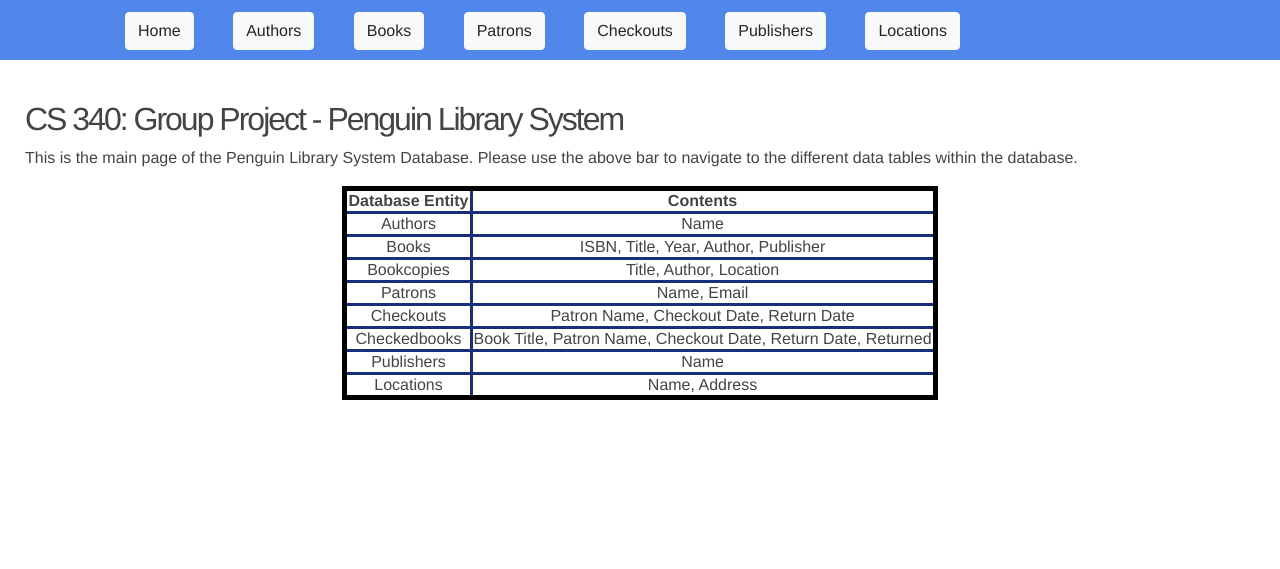
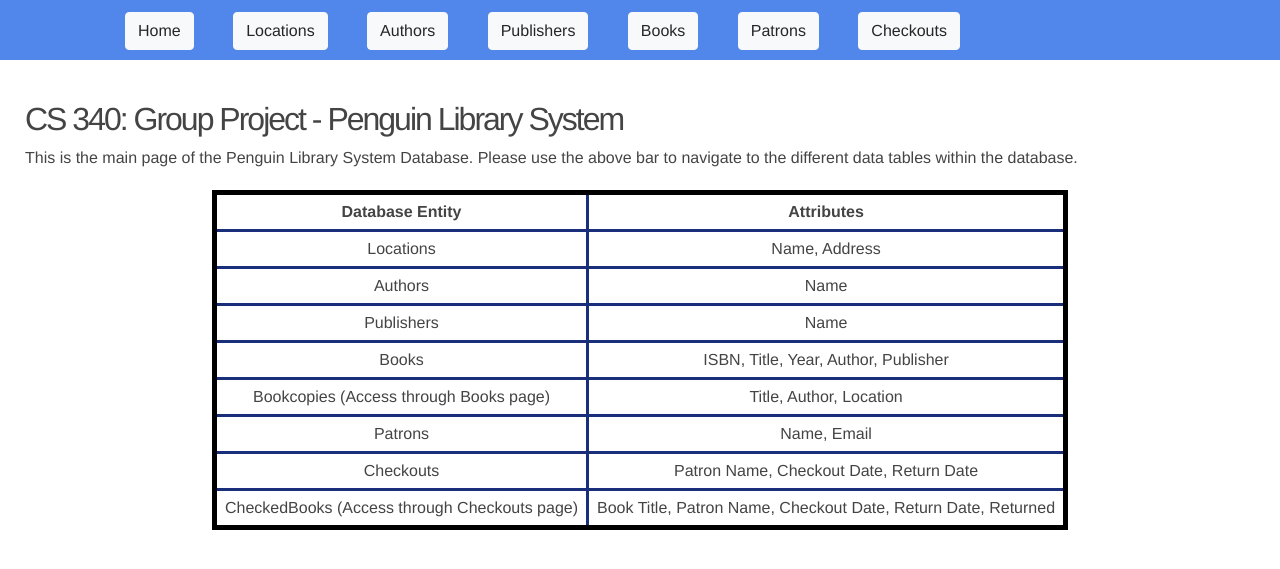
Before and after one commit to angularOcean/Library_System_Database, a Flask app: page / in a window 1280 px wide. Shown: the top 569 px of the page. Run offline with Flask 2, Linux system fonts and the light colour scheme; some libraries are stand-ins or nearby versions.

```diff
--- a/forms.py
+++ b/forms.py
@@ -4,7 +4,7 @@
 # Source URL: https://wtforms.readthedocs.io/en/3.0.x/fields/#the-field-base-class
 
 
-# --Citation for 13-digit ISBN Regex:
+# Citation for 13-digit ISBN Regex:
 # Date: 05/20/2022
 # Copied From: O'Reilly Regular Expressions Cookbook
 # Source URL: https://www.oreilly.com/library/view/regular-expressions-cookbook/9781449327453/ch04s13.html -->
@@ -23,6 +23,8 @@
 from flask_wtf import FlaskForm
 from wtforms import StringField, SelectField, SubmitField, BooleanField
 from wtforms.validators import InputRequired, Regexp
+
+
 class AuthorsFilter(FlaskForm):
     author_dropdown = SelectField(
         "Filter by Author", coerce=int, validators=[InputRequired()]
--- a/static/css/app.css
+++ b/static/css/app.css
@@ -1,7 +1,6 @@
 /*
 #
 ------- Citations ---------
-
 # Citation for table_template:
 # Date: 05/03/2022
 # Based on:
@@ -60,13 +59,19 @@ body {
     display: flex;
   }
 
-  #insert {
-    width: 500px;
+  .insert {
     margin: 2 auto;
+    width: 550px;
+    padding: 20px 25px;
     background-color: #f2f2f3;
     border: 5px solid black;
     align-items: left;
   }
+
+  #insert_checkedbooks_div {
+    width: 880px;
+  }
+
 
   p {
     margin-left: 25px;
@@ -140,8 +145,12 @@ select {
 }
 
 #homepage_table {
-  margin-left: auto;
-  margin-right: auto;
+  margin: 20px auto;
+  padding: 5px;
+}
+
+#homepage_table tr, th, td {
+  padding: 8px;
 }
 
 #view_bookcopies_button {
@@ -168,5 +177,5 @@ select {
 
 
 input, select {
-  margin: 5px;
+  margin: 6px;
 }
--- a/templates/home_template.j2
+++ b/templates/home_template.j2
@@ -8,40 +8,40 @@
     <thead>
     <tr>
         <th>Database Entity</th>
-        <th>Contents</th>
+        <th>Attributes</th>
     </tr>
     <tbody>
+    <tr>
+        <td>Locations</td>
+        <td>Name, Address</td>
+    </tr>
     <tr>
         <td>Authors</td>
         <td>Name</td>
     </tr>
-        <tr>
+    <tr>
+        <td>Publishers</td>
+        <td>Name</td>
+    </tr>
+    <tr>
         <td>Books</td>
         <td>ISBN, Title, Year, Author, Publisher</td>
     </tr>
-        <tr>
-        <td>Bookcopies</td>
+    <tr>
+        <td>Bookcopies (Access through Books page)</td>
         <td>Title, Author, Location</td>
     </tr>
-        <tr>
+    <tr>
         <td>Patrons</td>
         <td>Name, Email</td>
     </tr>
-        <tr>
+    <tr>
         <td>Checkouts</td>
         <td>Patron Name, Checkout Date, Return Date</td>
     </tr>
         <tr>
-        <td>Checkedbooks</td>
+        <td>CheckedBooks (Access through Checkouts page)</td>
         <td>Book Title, Patron Name, Checkout Date, Return Date, Returned</td>
-    </tr>
-        <tr>
-        <td>Publishers</td>
-        <td>Name</td>
-    </tr>
-        <tr>
-        <td>Locations</td>
-        <td>Name, Address</td>
     </tr>
     </table>
 </body>
--- a/templates/insert_bookcopies_template.j2
+++ b/templates/insert_bookcopies_template.j2
@@ -1,5 +1,5 @@
 <div >
-    <form method="POST" id="insert">
+    <form method="POST" class="insert">
         <legend><strong>Add Book Copy</strong></legend>
         {{ add_copy_form.hidden_tag() }}
         {{ add_copy_form.location_dropdown.label }}
--- a/templates/insert_books_template.j2
+++ b/templates/insert_books_template.j2
@@ -1,5 +1,5 @@
 <br>
-<div id="insert">
+<div class="insert">
     <form method="POST" action="/add_book" autocomplete="off">
         <legend><strong>Add {{ title }} </strong></legend>
         {{ add_book_form.hidden_tag() }}
--- a/templates/insert_checkedbooks_template.j2
+++ b/templates/insert_checkedbooks_template.j2
@@ -3,9 +3,9 @@
 Please select the book copy you would like to add to this checkout.
 </p>
 <br>
-<div id="insert">
-    <form method="POST" id= "insert {{ title }}">
-        <fieldset>
+<div class="insert" id="insert_checkedbooks_div">
+    <form method="POST" id="insert_checkedbooks_form">
+        <fieldset id="insert_checkedbooks_fieldset">
             <legend><strong>Add Book Copy to {{ title }} </strong></legend>
             <fieldset class="fields">
             {{ add_checkedbook_form.hidden_tag() }}
--- a/templates/insert_checkout_template.j2
+++ b/templates/insert_checkout_template.j2
@@ -4,7 +4,7 @@ Based on: Free Code Camp HTML Select Tag tutorial
 Source URL: https://www.freecodecamp.org/news/html-select-tag-how-to-make-a-dropdown-menu-or-combo-list/  -->
 
 <br>
-<div id="insert">
+<div class="insert">
     <form method="POST" id= "insert {{ title }}>
           <fieldset class="fields">
           <legend><strong> Add {{ title }} </strong></legend>
--- a/templates/insert_template.j2
+++ b/templates/insert_template.j2
@@ -1,5 +1,5 @@
 <br>
-<div id="insert">
+<div class="insert">
     <form method="POST" id= "insert {{ title }}" autocomplete="off" align>
         <legend><strong>Add {{ title }} </strong></legend>
           <fieldset class="fields">
--- a/templates/nav_template.j2
+++ b/templates/nav_template.j2
@@ -14,14 +14,17 @@
             <div class ="container" >
                 <nav>
                     <ul class = "menu">
+
                     <li><a href="../" class="btn btn-light">Home</a></li>
+                    <li><a href="../locations.html" class="btn btn-light">Locations</a></li>
                     <li><a href="../authors.html" class="btn btn-light">Authors</a></li>
+                    <li><a href="../publishers.html" class="btn btn-light">Publishers</a></li>
                     <li><a href="../books.html" class="btn btn-light">Books</a></li>
                     <li><a href="../patrons.html" class="btn btn-light">Patrons</a></li>
                     <li><a href="../checkouts.html" class="btn btn-light">Checkouts</a></li>
-                    <li><a href="../publishers.html" class="btn btn-light">Publishers</a></li>
-                    <li><a href="../locations.html" class="btn btn-light">Locations</a></li>
                     </ul>
+
+
                 </nav>
             </div>
         </header>
--- a/templates/update_book_template.j2
+++ b/templates/update_book_template.j2
@@ -21,7 +21,7 @@ Source URL: https://regexpattern.com/year/ -->
 
 
 <br>
-<div id="insert">
+<div class="insert">
     <form method="POST" id= "update {{ title }}" autocomplete="off">
         <legend><strong>Update {{ title }} </strong></legend>
           <fieldset class="fields">
--- a/templates/update_bookcopies_template.j2
+++ b/templates/update_bookcopies_template.j2
@@ -4,7 +4,7 @@
 <h2>Edit {{ title }} Data</h2>
 <p>{{ description }}</p>
 
-<div id="insert">
+<div class="insert">
     <form method="POST" id= "update {{ title }}">
         <legend><strong>Edit {{ title }} Location</strong></legend>
         <fieldset class="fields">
--- a/templates/update_checkedbook_template.j2
+++ b/templates/update_checkedbook_template.j2
@@ -6,7 +6,7 @@
 
 
 <br>
-<div id="insert">
+<div class="insert">
     <form method="POST" id= "update {{ title }}" autocomplete="off">
         <legend><strong>Update {{ title }} </strong></legend>
           <fieldset class="fields">
--- a/templates/update_checkout_template.j2
+++ b/templates/update_checkout_template.j2
@@ -6,7 +6,7 @@
 
 
 <br>
-<div id="insert">
+<div class="insert">
     <form method="POST" id= "update {{ title }}">
         <legend><strong>Update {{ title }} </strong></legend>
         <fieldset class="fields">
--- a/templates/update_template.j2
+++ b/templates/update_template.j2
@@ -6,7 +6,7 @@
 
 
 <br>
-<div id="insert">
+<div class="insert">
     <form method="POST" id= "update {{ title }}" autocomplete="off">
         <legend><strong>Update {{ title }} </strong></legend>
           <fieldset class="fields">
```
